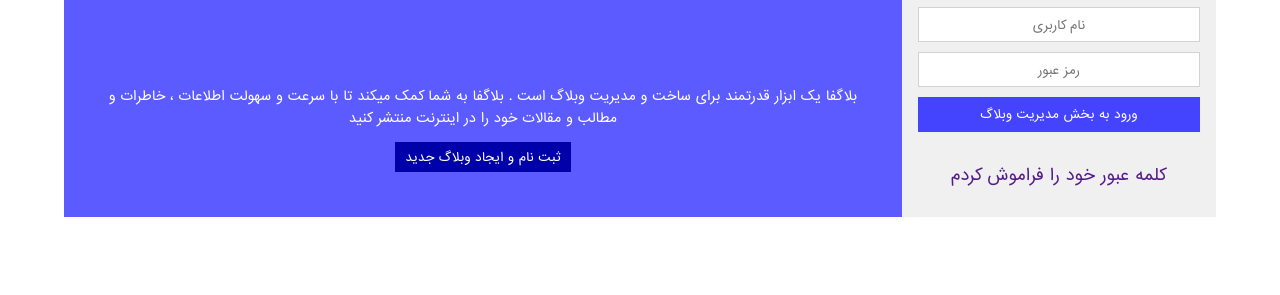
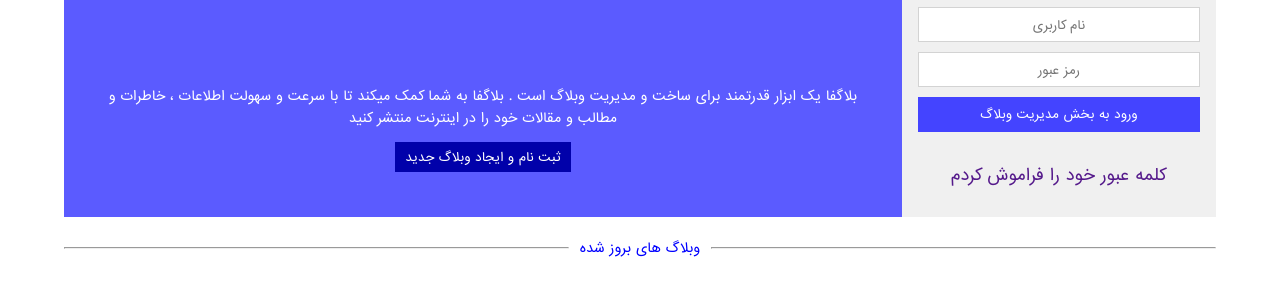
Before and after one commit to fraygani/first-project, a plain HTML site: page index.html in a window 1280 px wide. Shown: the part 53-348 px from the top of the page. Drawn offline with Linux system fonts and the light colour scheme.

Commit message:
start project

```diff
--- a/index.html
+++ b/index.html
@@ -26,9 +26,14 @@
             <input type="password" placeholder="رمز عبور" class="input">
             <button class="form-btn">ورود به بخش مدیریت وبلاگ</button>
             <a href="#" class="remember"> کلمه عبور خود را فراموش کردم </a>
-        </div>
 
 
+    </div>
+</div>
+     <div class="weblog-title">
+    <hr>
+    <p style="padding: 0 10px; font-size: 13px; color: blue; width: 300px;">وبلاگ های بروز شده </p>
+    <hr>
     </div>
 </div>
 
--- a/style.css
+++ b/style.css
@@ -120,6 +120,18 @@ color: white;
     font: 12px;
     text-decoration: none;
     margin-top: 30px;
-
+}
+.weblog-title{
+    display: flex;
+    flex-direction: row;
+    justify-content: center;
+    align-items: center;
+    width: 100%;
+    text-align: center;
+    margin: 20px 0px;
+}
+hr{
+    color: black;
+    width: 100%;
 
 }
```
